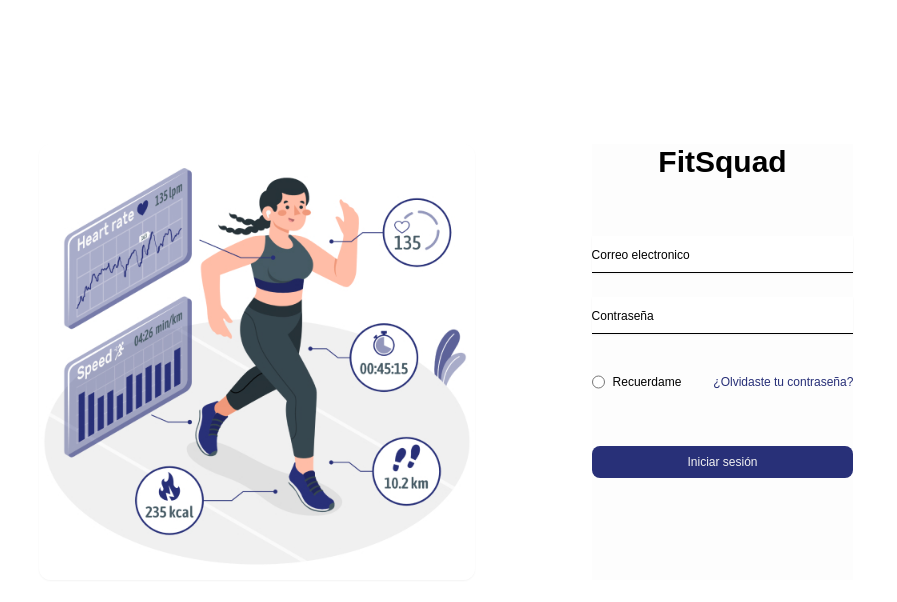
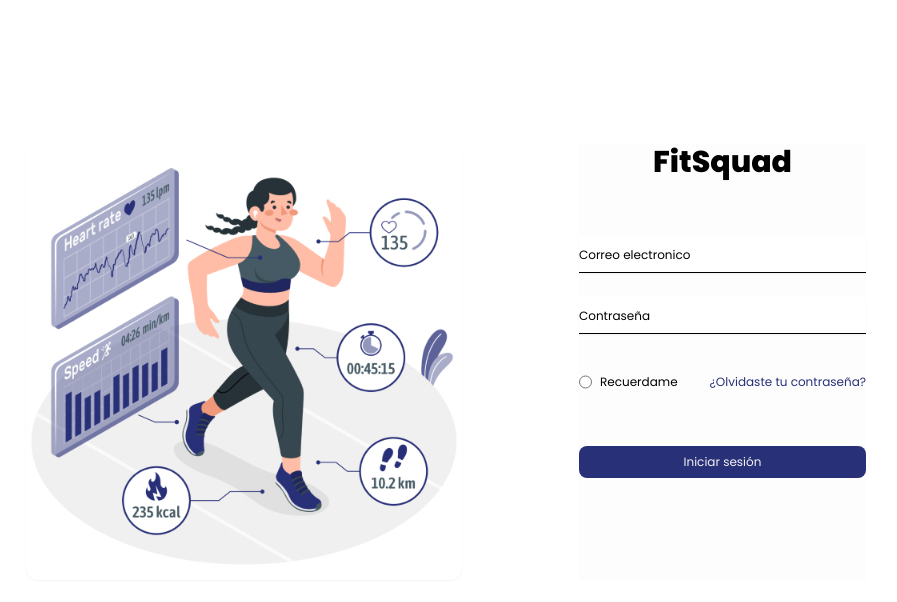
Before and after one commit to LuisAngel016/FitSquadApp, a React (Vite) app: page /auth/login in a window 1280 px wide. Shown: the top 602 px of the page, without its empty margins (194-1091 px from the left). Built offline with nearby package versions, Linux system fonts and the light colour scheme.

Commit message:
Correccion configuracion de fuente en tailwind.config

```diff
--- a/index.html
+++ b/index.html
@@ -6,11 +6,10 @@
     <meta name="viewport" content="width=device-width, initial-scale=1.0" />
     <link rel="preconnect" href="https://fonts.googleapis.com">
     <link rel="preconnect" href="https://fonts.gstatic.com" crossorigin>
-    <link href="https://fonts.googleapis.com/css2?family=Poppins:ital@1&display=swap" rel="stylesheet">
+    <link href="https://fonts.googleapis.com/css2?family=Poppins:wght@100;200;300;400;500;600;700;800&display=swap" rel="stylesheet">
+
     <title>FitSquad</title>
-    <link rel="preconnect" href="https://fonts.googleapis.com">
-    <link rel="preconnect" href="https://fonts.gstatic.com" crossorigin>
-    <link href="https://fonts.googleapis.com/css2?family=Poppins:wght@100;400;600&display=swap" rel="stylesheet">
+
   </head>
   <body>
     <div id="root"></div>
--- a/src/auth/Page/LoginPage.jsx
+++ b/src/auth/Page/LoginPage.jsx
@@ -13,7 +13,7 @@ export const LoginPage = () => {
         </div>
           <hr />
         <section className='bg-terciary flex-col justify-center'>
-          <h1 className="text-3xl text-secondary font-bold mb-14 font-FitSquad text-center">FitSquad</h1>
+          <h1 className="text-3xl text-secondary font-extrabold mb-14 font-FitSquad text-center">FitSquad</h1>
 
           <form action="">
             <input
--- a/tailwind.config.cjs
+++ b/tailwind.config.cjs
@@ -20,7 +20,7 @@ module.exports = {
         'quaternary': '#283078',
       },
       fontFamily: {
-        FitSquad: ['FitSquad', 'sans-serif']
+        FitSquad: ['Poppins', 'sans-serif']
       }
     },
   },
```
